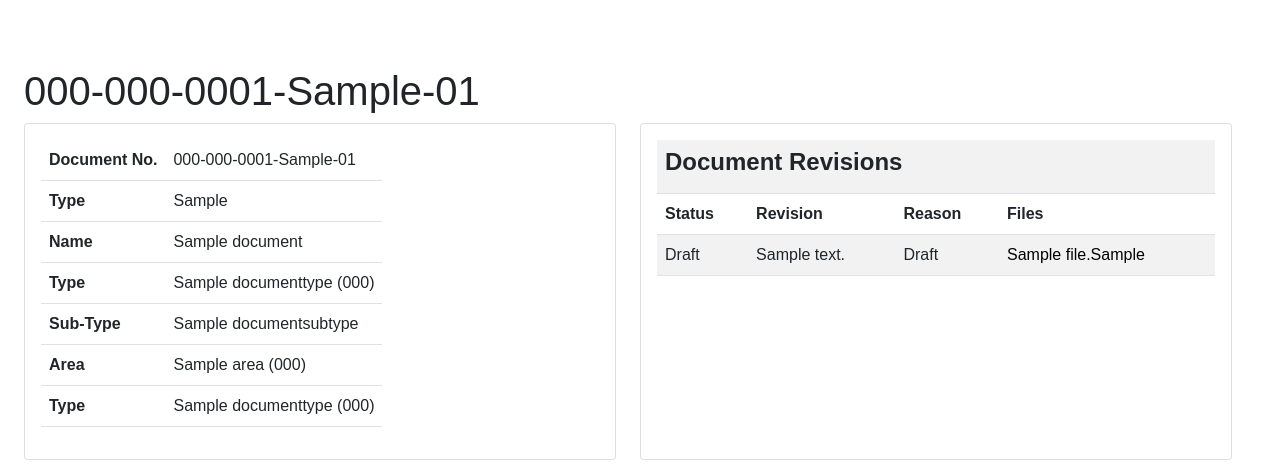
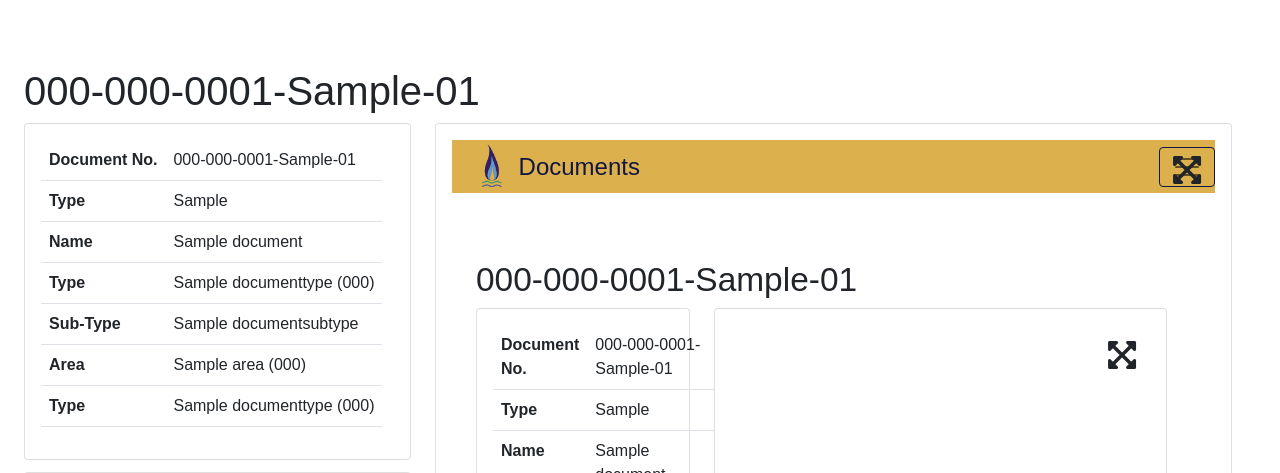
Before and after one commit to Red-Nut/agf, a Django app: page /documents/document/1/ in a window 1280 px wide. Shown: the part 53-526 px from the top of the page. Run offline with Django 4.2, Linux system fonts and the light colour scheme; tables that the repository leaves empty hold one stand-in row (values such as "Sample post"); some libraries are stand-ins or nearby versions.

Commit message:
rearranged documents page

```diff
--- a/agf_documents/templates/agf_documents/document.html
+++ b/agf_documents/templates/agf_documents/document.html
@@ -10,8 +10,8 @@
 <div class="container-fluid">
     <h1>{{document.document_no}}</h1>
     <div class="row">
-        <div class="col mb-3">
-            <div class="card mb-0">
+        <div class="col-4">
+            <div class="card">
                 <div class="card-body">
                     <table class="table" style="width: auto;">
                         <tr>
@@ -49,10 +49,8 @@
                     </table>
                 </div>
             </div>
-        </div>
-        <div class="col mb-3">
             <!-- Revisions -->
-            <div class="card mb-0" style="height:100%;">
+            <div class="card">
                 <div class="card-body">
                     <table class="table table-striped">
                         <tr><th colspan="5"><h4><b>Document Revisions</b></h4></th></tr>
@@ -77,18 +75,6 @@
                     </table>
                 </div>
             </div>
-        </div>
-    </div>
-
-    <div class="row">
-        <div class="col">
-            <!-- Preview -->
-            <div class="card">
-                <div class="card-body">
-                    <iframe src="{{documentFile.file.url}}#toolbar=0&navpanes=0" width="100%" height="600px"></iframe>
-                </div>
-            </div>
-
             <!-- Reference Documents -->
             <div class="card">
                 <div class="card-body">
@@ -121,10 +107,18 @@
                 </div>
             </div>
         </div>
+        <div class="col-8 pb-3">
+            <!-- Preview -->
+            <div class="card mb-0" style="height:100%;">
+                <div class="card-body">
+                    <p class="link" style="text-align:right; position: absolute; right: 30px; top:30px;"><i class="fas fa-expand-arrows-alt fa-2x"></i></p>
+                    <iframe src="{{documentFile.file.url}}#toolbar=0&navpanes=0" width="100%" height="100%"></iframe>
+                </div>
+            </div>
+        </div>
+    </div>
 
-
-
-        <!-- Assets -->
+    <div class="row">
         <div class="col">
             <!-- Equipment -->
             <div class="card">
@@ -179,6 +173,9 @@
                     </table>
                 </div>
             </div>
+        </div>
+
+        <div class="col">
 
             <!-- Line Numbers -->
             <div class="card">
```
